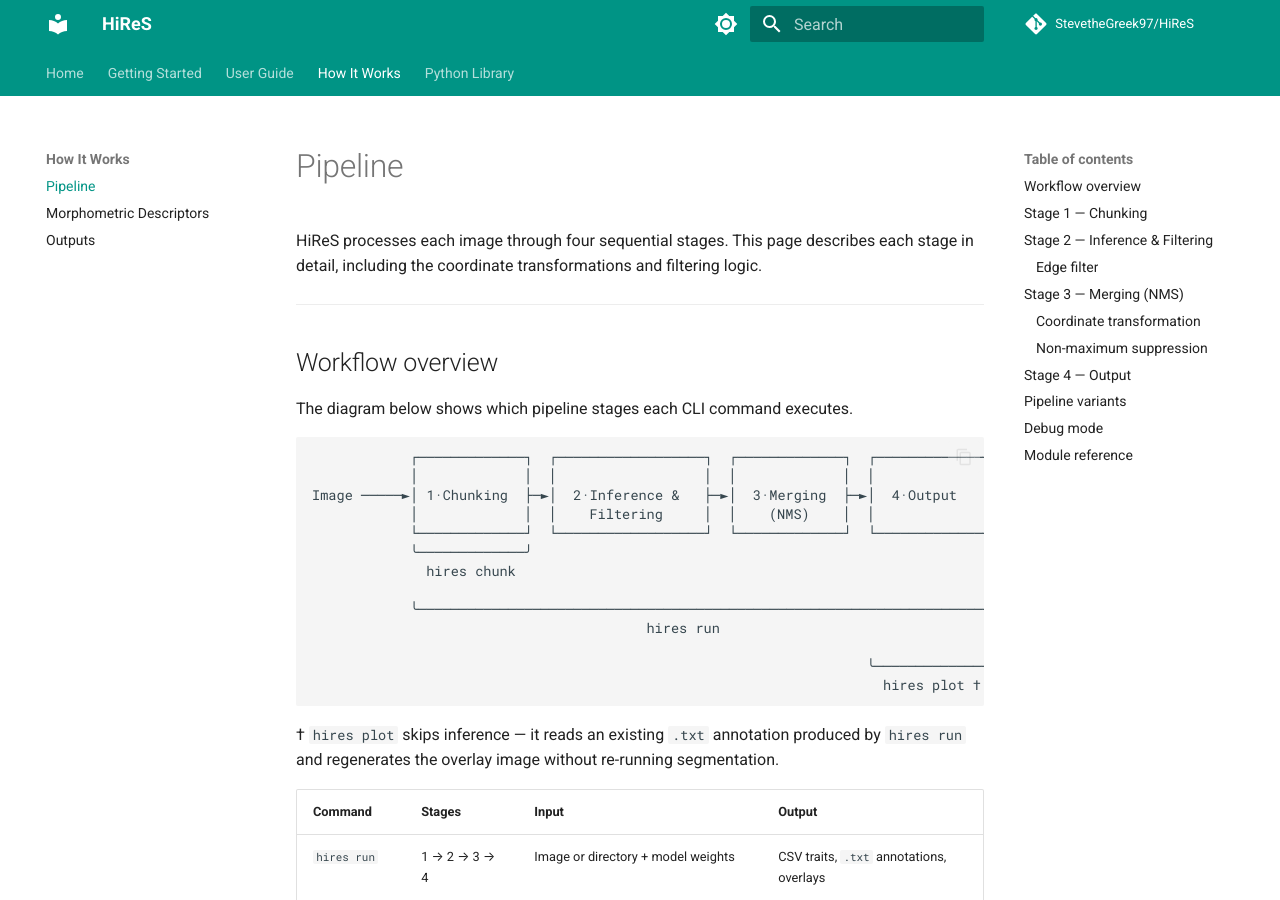
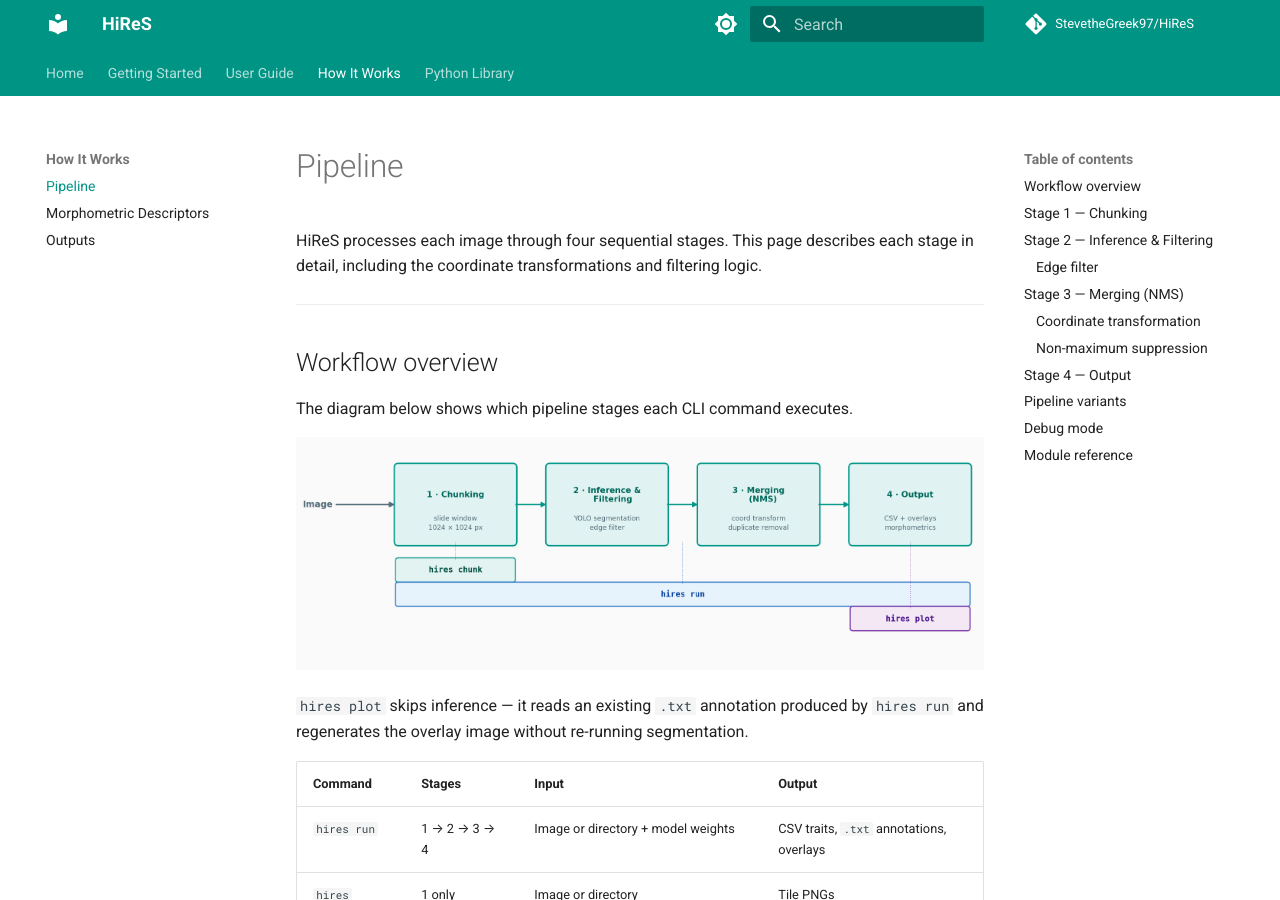
Before and after one commit to StevetheGreek97/HiReS, an MkDocs documentation site: the page built from docs/pipeline.md, in a window 1280 px wide and 900 px high. Built offline with MkDocs 1.6.1 and Material for MkDocs 9.7.7, drawn with Linux system fonts in a browser that asks for light colours; comment, search, counter and statistics services are not loaded.

Commit message:
better schematic

````diff
--- a/docs/pipeline.md
+++ b/docs/pipeline.md
@@ -8,23 +8,9 @@
 
 The diagram below shows which pipeline stages each CLI command executes.
 
-```
-            ┌─────────────┐  ┌──────────────────┐  ┌─────────────┐  ┌─────────────┐
-            │             │  │                  │  │             │  │             │
-Image ─────►│ 1·Chunking  ├─►│  2·Inference &   ├─►│  3·Merging  ├─►│  4·Output   │
-            │             │  │    Filtering     │  │    (NMS)    │  │             │
-            └─────────────┘  └──────────────────┘  └─────────────┘  └─────────────┘
-            ╰─────────────╯
-              hires chunk
+![Pipeline overview](assets/pipeline_overview.png)
 
-            ╰─────────────────────────────────────────────────────────────────────╯
-                                         hires run
-
-                                                                    ╰─────────────╯
-                                                                      hires plot †
-```
-
-† `hires plot` skips inference — it reads an existing `.txt` annotation produced by `hires run` and regenerates the overlay image without re-running segmentation.
+`hires plot` skips inference — it reads an existing `.txt` annotation produced by `hires run` and regenerates the overlay image without re-running segmentation.
 
 | Command | Stages | Input | Output |
 |---------|--------|-------|--------|
````
Also changed, not shown: docs/index.md (+1 -15 lines), docs/assets/pipeline_overview.png (added).
